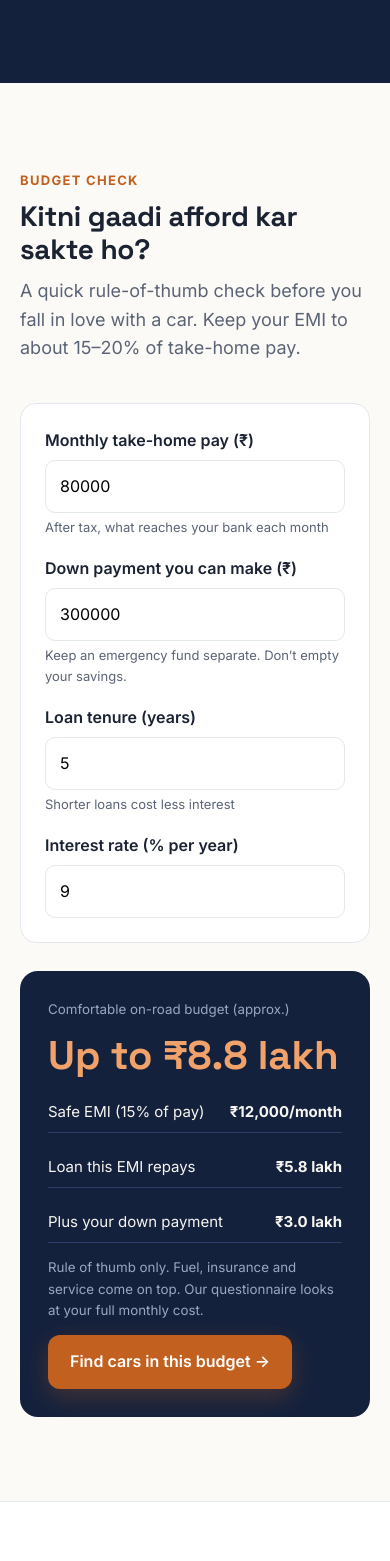
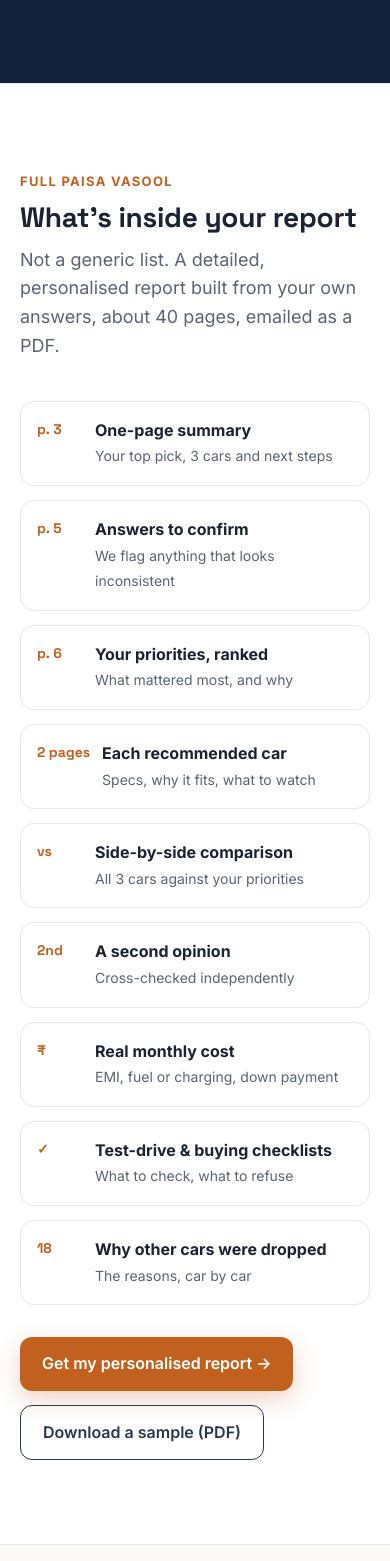
Before and after one commit to aarjav11-ux/aarjav11-ux.github.io, a plain HTML site: page index.html in a window 390 px wide. Shown: the part 6079-7640 px from the top of the page. Drawn offline with Linux system fonts and the light colour scheme.

Commit message:
Remove calculator, PDI and disclaimer

```diff
--- a/index.html
+++ b/index.html
@@ -138,7 +138,7 @@ footer .wrap{display:flex;justify-content:space-between;gap:20px;flex-wrap:wrap}
 <nav><div class="wrap">
 <a class="logo" href="#top"><i>🚗</i>Car Advisor</a>
 <div class="nav-links">
-<a href="#how">How it works</a><a href="#myths">Myth busters</a><a href="#calculator">Budget check</a><a href="#report">The report</a><a href="#faq">FAQ</a>
+<a href="#how">How it works</a><a href="#myths">Myth busters</a><a href="#report">The report</a><a href="#faq">FAQ</a>
 <a class="btn btn-primary" href="https://aarjav11-ux.github.io/car-advisor/">Start free check</a>
 </div></div></nav>
 
@@ -204,26 +204,6 @@ footer .wrap{display:flex;justify-content:space-between;gap:20px;flex-wrap:wrap}
 </div>
 </div></section>
 
-<section id="calculator"><div class="wrap">
-<div class="sec-head fade"><span class="eyebrow">Budget check</span><h2>Kitni gaadi afford kar sakte ho?</h2><p>A quick rule-of-thumb check before you fall in love with a car. Keep your EMI to about 15–20% of take-home pay.</p></div>
-<div class="calc fade">
-<div class="card">
-<div class="field"><label for="pay">Monthly take-home pay (₹)</label><input id="pay" type="number" min="0" value="80000"><div class="hint">After tax, what reaches your bank each month</div></div>
-<div class="field"><label for="down">Down payment you can make (₹)</label><input id="down" type="number" min="0" value="300000"><div class="hint">Keep an emergency fund separate. Don’t empty your savings.</div></div>
-<div class="field"><label for="yrs">Loan tenure (years)</label><input id="yrs" type="number" min="1" max="7" value="5"><div class="hint">Shorter loans cost less interest</div></div>
-<div class="field" style="margin-bottom:0"><label for="rate">Interest rate (% per year)</label><input id="rate" type="number" min="0" step="0.1" value="9"></div>
-</div>
-<div class="result" aria-live="polite">
-<small>Comfortable on-road budget (approx.)</small>
-<div class="big" id="r-budget">—</div>
-<div class="line"><span>Safe EMI (15% of pay)</span><b id="r-emi">—</b></div>
-<div class="line"><span>Loan this EMI repays</span><b id="r-loan">—</b></div>
-<div class="line"><span>Plus your down payment</span><b id="r-down">—</b></div>
-<small>Rule of thumb only. Fuel, insurance and service come on top. Our questionnaire looks at your full monthly cost.</small>
-<a class="btn btn-primary" href="https://aarjav11-ux.github.io/car-advisor/" style="align-self:flex-start">Find cars in this budget →</a>
-</div>
-</div>
-</div></section>
 
 <section id="report" style="background:#fff;border-top:1px solid var(--line);border-bottom:1px solid var(--line)"><div class="wrap">
 <div class="sec-head fade"><span class="eyebrow">Full paisa vasool</span><h2>What’s inside your report</h2><p>Not a generic list. A detailed, personalised report built from your own answers, about 40 pages, emailed as a PDF.</p></div>
@@ -244,17 +224,6 @@ footer .wrap{display:flex;justify-content:space-between;gap:20px;flex-wrap:wrap}
 </div>
 </div></section>
 
-<section id="pdi"><div class="wrap grid2" style="align-items:center">
-<div class="fade"><span class="eyebrow">PDI zaroor karwa lena</span><h2 style="font-size:clamp(28px,4vw,38px);margin:8px 0 12px">Delivery day checklist, free</h2><p style="color:var(--muted);font-size:17px">Most regrets start on delivery day. Run through this before you pay the balance and sign the papers.</p></div>
-<div class="check fade"><ol>
-<li>Inspect the car fully <b>before registration</b> (pre-delivery inspection).</li>
-<li>Check the <b>manufacture month and year</b> on the VIN plate.</li>
-<li>Get an <b>itemised on-road quote</b> in writing and question every extra charge.</li>
-<li>Compare <b>insurance</b> online before accepting the dealer’s package.</li>
-<li>Say no to <b>bundled accessory kits</b> you don’t need.</li>
-<li>Refuse a <b>demo car</b> being sold as new.</li>
-</ol></div>
-</div></section>
 
 <section id="faq" style="padding-top:20px"><div class="wrap" style="max-width:820px">
 <div class="sec-head fade"><span class="eyebrow">Sawaal-jawaab</span><h2>Questions buyers ask us</h2></div>
@@ -275,24 +244,11 @@ footer .wrap{display:flex;justify-content:space-between;gap:20px;flex-wrap:wrap}
 
 <footer><div class="wrap">
 <div><b style="color:#fff">Car Advisor</b><br>Personalised car buying reports for Indian buyers.</div>
-<div style="max-width:520px">Recommendations are guidance based on your answers and publicly available information. Prices, features and ratings change. Always confirm details with the dealer before you buy.</div>
 </div></footer>
 
 <a class="btn btn-primary float" href="https://aarjav11-ux.github.io/car-advisor/">Start free check</a>
 
 <script>
-// affordability rule of thumb
-const fmt=n=>'₹'+(n>=1e5?(n/1e5).toFixed(1)+' lakh':Math.round(n).toLocaleString('en-IN'));
-function calc(){
- const pay=+document.getElementById('pay').value||0,down=+document.getElementById('down').value||0,
- yrs=Math.min(7,Math.max(1,+document.getElementById('yrs').value||5)),rate=+document.getElementById('rate').value||0;
- const emi=pay*0.15,n=yrs*12,r=rate/1200,loan=r?emi*(1-Math.pow(1+r,-n))/r:emi*n;
- document.getElementById('r-emi').textContent=fmt(emi)+'/month';
- document.getElementById('r-loan').textContent=fmt(loan);
- document.getElementById('r-down').textContent=fmt(down);
- document.getElementById('r-budget').textContent=pay?'Up to '+fmt(loan+down):'—';
-}
-['pay','down','yrs','rate'].forEach(id=>document.getElementById(id).addEventListener('input',calc));calc();
 // gentle reveal
 const io='IntersectionObserver' in window?new IntersectionObserver(es=>es.forEach(e=>{if(e.isIntersecting){e.target.classList.add('on');io.unobserve(e.target)}}),{threshold:.12}):null;
 document.querySelectorAll('.fade').forEach(el=>io?io.observe(el):el.classList.add('on'));
```
